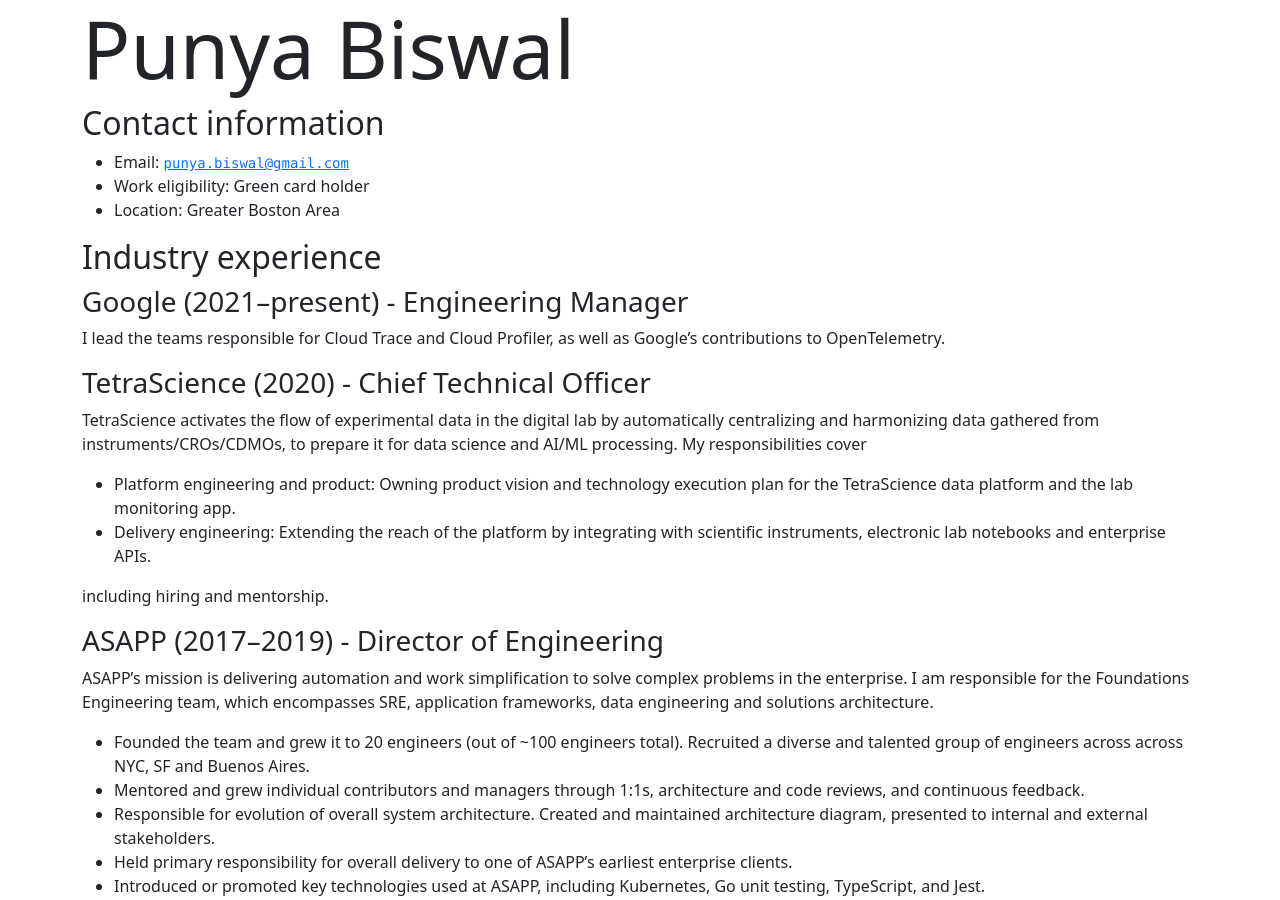
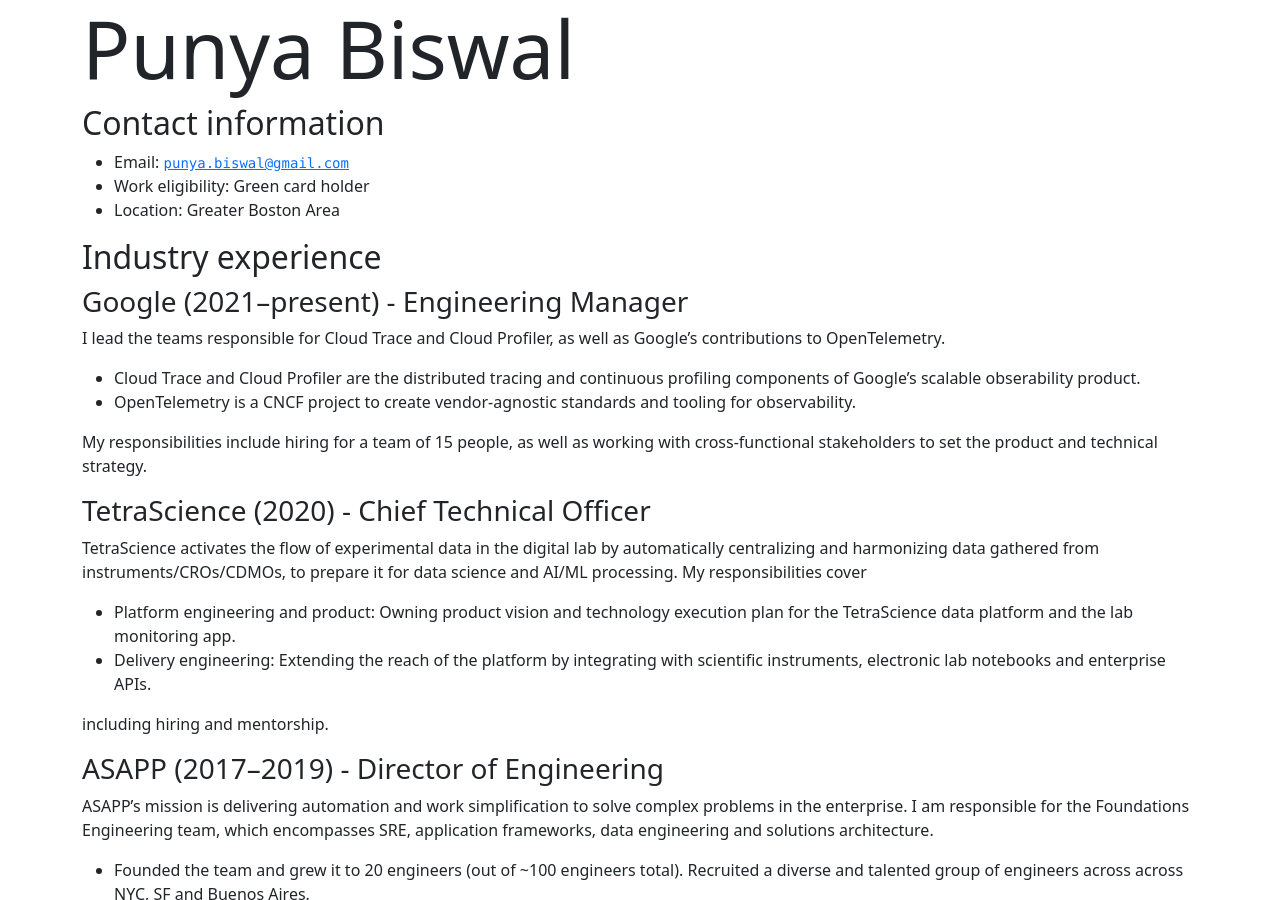
Before and after one commit to punya/punya.github.io, a Jekyll site: the page built from resume.md, in a window 1280 px wide and 900 px high. Built offline with Jekyll 4.4.1, drawn with Linux system fonts in a browser that asks for light colours.

Commit message:
A few more details

```diff
--- a/resume.md
+++ b/resume.md
@@ -15,6 +15,11 @@
 ### Google (2021–present) - Engineering Manager
 
 I lead the teams responsible for Cloud Trace and Cloud Profiler, as well as Google's contributions to OpenTelemetry.
+
+- Cloud Trace and Cloud Profiler are the distributed tracing and continuous profiling components of Google's scalable obserability product.
+- OpenTelemetry is a CNCF project to create vendor-agnostic standards and tooling for observability.
+
+My responsibilities include hiring for a team of 15 people, as well as working with cross-functional stakeholders to set the product and technical strategy.
 
 ### TetraScience (2020) - Chief Technical Officer
 
```
